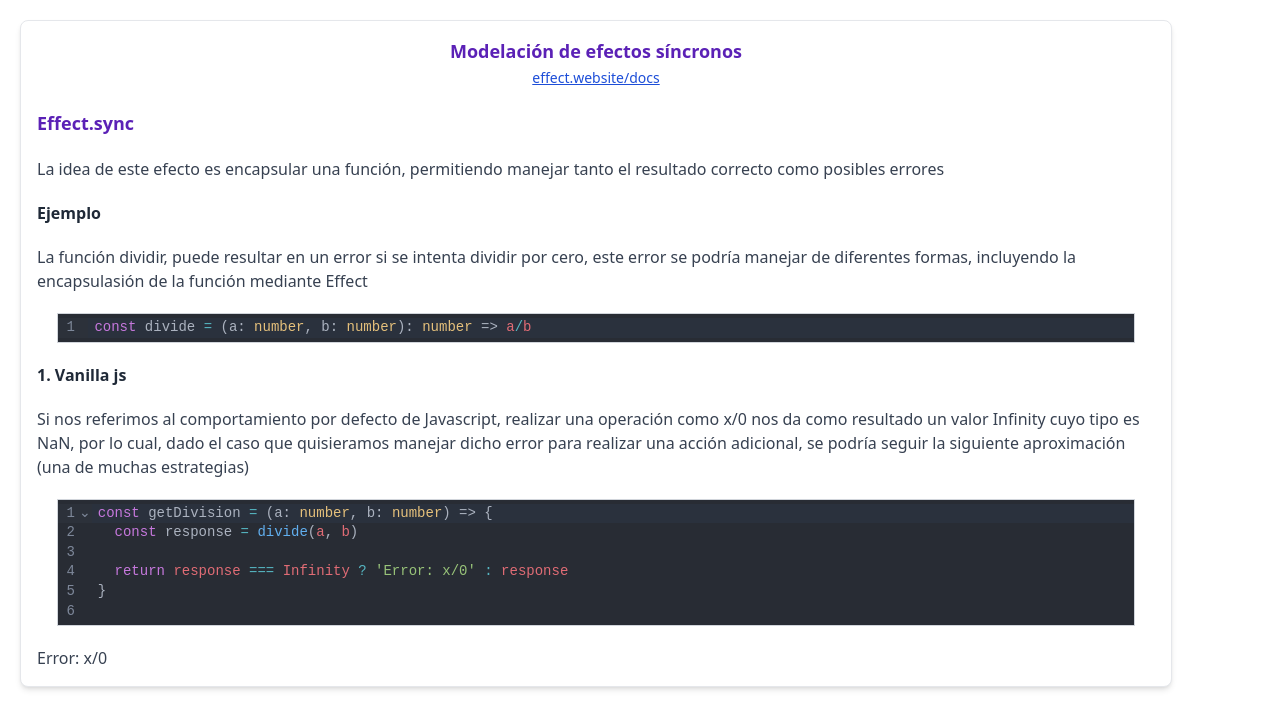
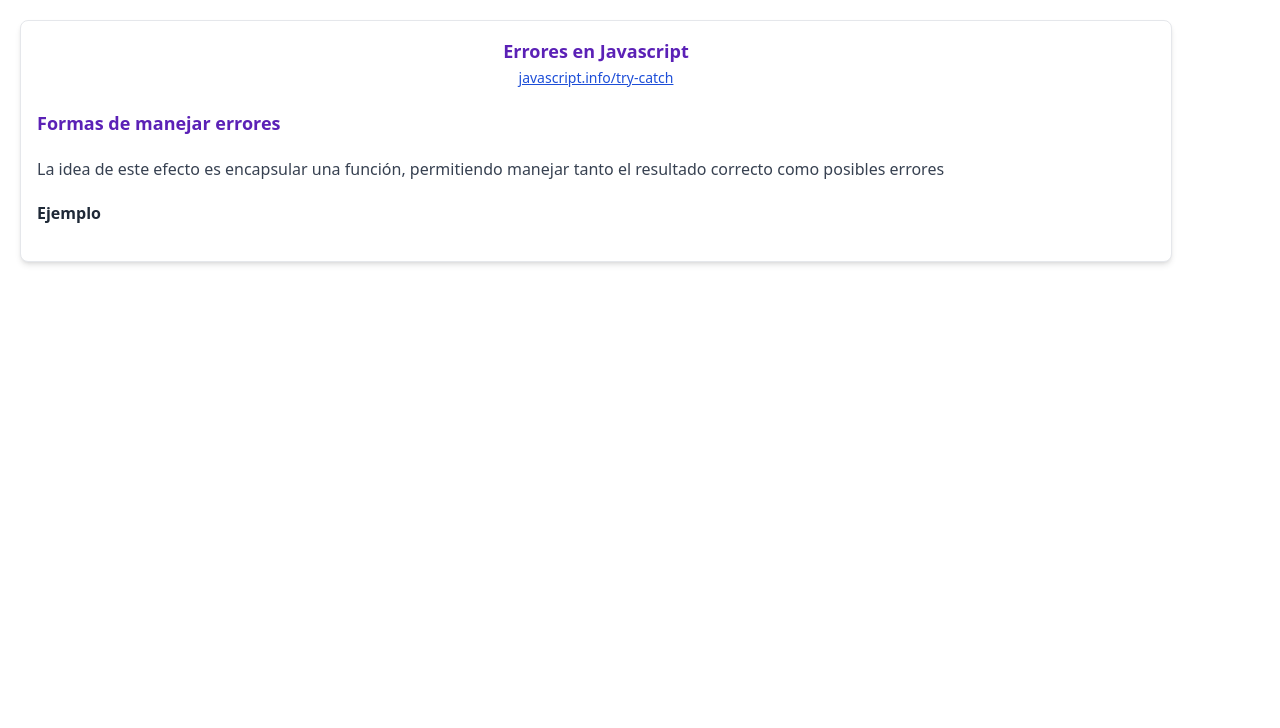
Before and after one commit to juans1888/jusepe, a React (Vite) app: page / in a window 1280 px wide. Shown: the top 728 px of the page. Built offline with nearby package versions, Linux system fonts and the light colour scheme.

Commit message:
refactor: first handle erros in js

```diff
--- a/src/App.tsx
+++ b/src/App.tsx
@@ -1,9 +1,9 @@
-import SynchronousEffects from './effect/synchronous-effects'
+import HandleErrors from './effect/handle-errors'
 
 function App() {
   return (
     <div className='m-5'>
-      <SynchronousEffects />
+      <HandleErrors />
     </div>
   )
 }
--- a/src/components/codeMirror-card.tsx
+++ b/src/components/codeMirror-card.tsx
@@ -4,10 +4,12 @@ import { useState } from 'react'
 
 const CodeMirrorCard = ({
   code = '',
-  edit = false
+  edit = false,
+  ...props
 }: {
   code?: string
   edit?: boolean
+  [key: string]: any
 }) => {
   const [stateCode, setStateCode] = useState(code)
 
@@ -19,6 +21,7 @@ const CodeMirrorCard = ({
       onChange={setStateCode}
       readOnly={!edit}
       className='border border-gray-300 m-5 text-sm'
+      {...props}
     />
   )
 }
--- /dev/null
+++ b/src/effect/advance/synchronous.tsx
@@ -0,0 +1,4 @@
+// base function
+const divide = (a: number, b: number): number => a / b
+
+//
--- /dev/null
+++ b/src/effect/handle-errors.tsx
@@ -0,0 +1,37 @@
+import Card from '../components/card'
+
+const HandleErrors = () => {
+  return (
+    <Card className='text-gray-700'>
+      <article>
+        <header className='mb-5'>
+          <header>
+            <h1 className='text-center text-lg font-bold text-violet-800'>
+              Errores en Javascript
+            </h1>
+            <p className='text-center'>
+              <a
+                href='https://javascript.info/try-catch'
+                className='underline text-blue-700 text-sm hover:text-blue-900'
+              >
+                javascript.info/try-catch
+              </a>
+            </p>
+          </header>
+        </header>
+        <section>
+          <h2 className='text-lg font-bold text-violet-800 mb-5'>
+            Formas de manejar errores
+          </h2>
+          <p>
+            La idea de este efecto es encapsular una función, permitiendo
+            manejar tanto el resultado correcto como posibles errores
+          </p>
+          <h3 className='font-bold text-gray-800 my-5'>Ejemplo</h3>
+        </section>
+      </article>
+    </Card>
+  )
+}
+
+export default HandleErrors
--- a/src/effect/synchronous-effects.tsx
+++ b/src/effect/synchronous-effects.tsx
@@ -35,21 +35,44 @@ import CodeMirrorCard from '../components/codeMirror-card'
 
 const DIVIDE = `const divide = (a: number, b: number): number => a/b`
 
-const SYNC1VANILLAJS = `const getDivision = (a: number, b: number) => {
-  const response = divide(a, b)
-
-  return response === Infinity ? 'Error: x/0' : response
-}
-`
-
-const divide = (a: number, b: number): number => a / b
-
-const sync1VanillaJs = (a: number, b: number) => {
+const VANILLAJS_RETURN_STRING_ERROR = `const getDivision = (a: number, b: number): number | string => {
   const response = divide(a, b)
 
   return response === Infinity ? 'Error: x/0' : response
 }
 
+getDivision(5, 2) // 2.5
+getDivision(5, 0) // Error: x/0
+`
+
+const VANILLAJS_RETURN_ERROR = `const getDivision = (a: number, b: number): number | Error => {
+  const response = divide(a, b)
+
+  return response === Infinity ? new Error('x/0') : response
+}
+`
+
+const VANILLAJS_RETURN_ERROR_CONSOLE = `Error: x/0
+at vanillaJsReturnError (synchronous-effects.tsx?t=1718061411364:43:34)
+at synchronous-effects.tsx?t=1718061411364:45:11
+`
+
+const divide = (a: number, b: number): number => a / b
+
+const vanillaJsReturnStringError = (a: number, b: number): number | string => {
+  const response = divide(a, b)
+
+  return response === Infinity ? 'Error: x/0' : response
+}
+
+const vanillaJsReturnError = (a: number, b: number): number | Error => {
+  const response = divide(a, b)
+
+  return response === Infinity ? new Error('x/0') : response
+}
+
+const s = vanillaJsReturnError(5, 0)
+console.log(s)
 const SynchronousEffects = () => {
   return (
     <Card className='text-gray-700'>
@@ -57,7 +80,7 @@ const SynchronousEffects = () => {
         <header className='mb-5'>
           <header>
             <h1 className='text-center text-lg font-bold text-violet-800'>
-              Modelación de efectos síncronos
+              Manejar errores en Javascript
             </h1>
             <p className='text-center'>
               <a
@@ -92,8 +115,18 @@ const SynchronousEffects = () => {
             manejar dicho error para realizar una acción adicional, se podría
             seguir la siguiente aproximación (una de muchas estrategias)
           </p>
-          <CodeMirrorCard code={SYNC1VANILLAJS} />
-          {sync1VanillaJs(5, 0)}
+          <CodeMirrorCard code={VANILLAJS_RETURN_STRING_ERROR} />
+          <p>
+            Por otra parte, si no queremos realizar alguna acción adicional y
+            solo dejar una trazabilidad del error, se optar por:
+          </p>
+          <CodeMirrorCard code={VANILLAJS_RETURN_ERROR} />
+          <p>
+            En este caso, si existe un error se devolvera un tipo object con los
+            datos del error. Por ejemplo,si hacemos
+            console.log(getDivision(5,0)) obtendriamos
+          </p>
+          <CodeMirrorCard code={VANILLAJS_RETURN_ERROR_CONSOLE} theme='light' />
         </section>
       </article>
     </Card>
```
